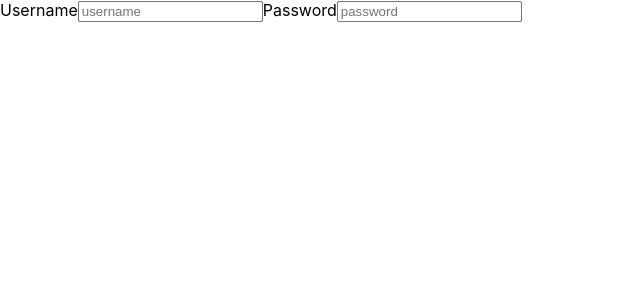
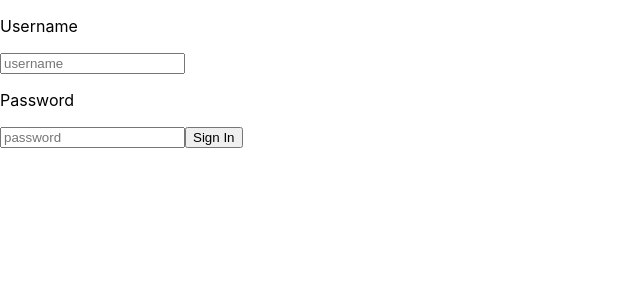
Before and after one commit to andrews/photosite, a React (Create React App) app: page /admin in a window 1280 px wide. Shown: the top 300 px of the page, without its empty margins (0-640 px from the left). Built offline with nearby package versions, Linux system fonts and the light colour scheme; no server answers; what aws-amplify would draw is missing.

Commit message:
connect sign in components to Auth

```diff
--- a/src/App.js
+++ b/src/App.js
@@ -10,7 +10,7 @@ import SignInPage from "./admin/SignIn";
 
 function App() {
   const [currentUser, setUser] = useState('')
-  const [loginStatus, setLoginStatus] = useState(0);
+  const [loginStatus, setLoginStatus] = useState(false);
 
   return (
     <Router>
@@ -19,8 +19,7 @@ function App() {
             renders the first one that matches the current URL. */}
         <Switch>
           <Route exact path="/admin">
-            {loginStatus === 0 && <SignInPage />}
-            {loginStatus === 1 && <Admin />}
+            {loginStatus ? <Admin /> : <SignInPage setUser={setUser} setLoginStatus={setLoginStatus} />}
           </Route>
           <Route exact path="/">
             <Home currentUser={currentUser} />
--- a/src/admin/SignIn.jsx
+++ b/src/admin/SignIn.jsx
@@ -1,35 +1,38 @@
 import React, { useState } from 'react';
 import { Auth } from 'aws-amplify';
 
-async function signInHandle(userCredentials, setUser) {
-  try {
-    const { username, password } = userCredentials;
-    const user = await Auth.signIn(username, password)
-    setUser(user)
-  } catch (error) {
-    console.log('error signing in', error)
+function SignInPage({setUser, setLoginStatus}) {
+  const [username, setUsername] = useState('');
+  const [password, setPassword] = useState('');
+
+  async function signInHandle() {
+    try {
+      const user = await Auth.signIn(username, password);
+      console.log(user);
+      setLoginStatus(true);
+      setUser(user);
+    } catch (error) {
+      console.log('error signing in', error)
+    }
   }
-}
-/*
-function signInStatus() {
-  const [user, setUser] = useState('')
 
-  return(
-    <div>
-      {user}
-    </div>
-  )
-}
-*/
-function SignInPage() {
   return (
     <div>
-      <a>Username</a>
-      <input placeholder='username'/>
-      <a>Password</a>
-      <input placeholder='password' type='password'/>
+      <p>Username</p>
+      <input placeholder='username' onChange={(e) => setUsername(e.target.value)} />
+      <p>Password</p>
+      <input placeholder='password' type='password' onChange={(e) => setPassword(e.target.value)} />
+      <button onClick={signInHandle}>Sign In</button>
     </div>
   )
 }
 
+async function signOut() {
+  try {
+      await Auth.signOut();
+  } catch (error) {
+      console.log('error signing out: ', error);
+  }
+}
+
 export default SignInPage;
```
